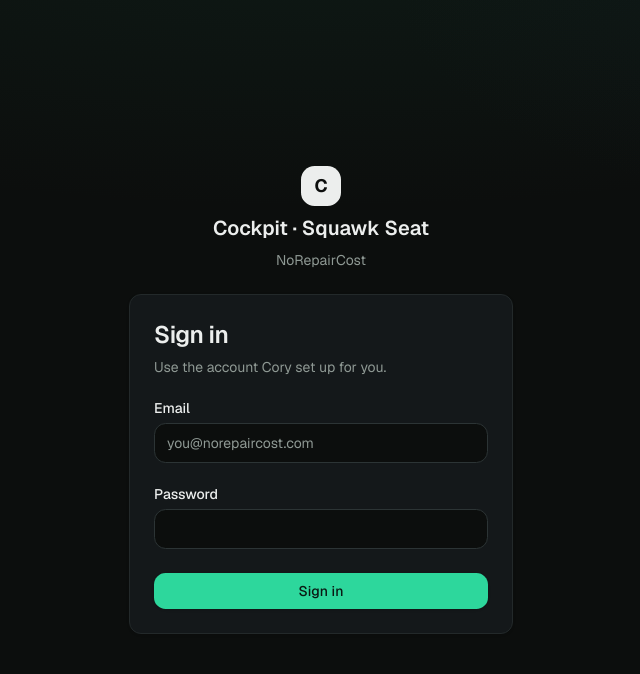
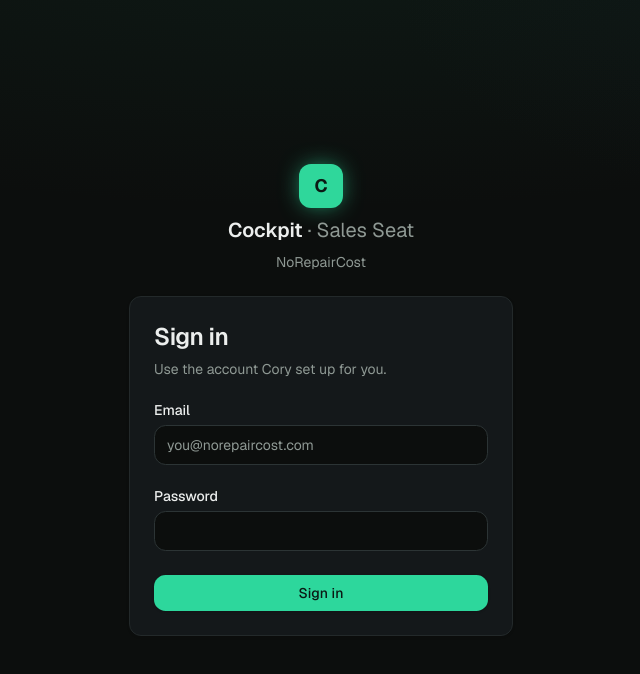
Before and after one commit to Corymgrant/nrc-squawk-seat, a Next.js app: page /auth/login in a window 1280 px wide. Shown: the top 674 px of the page, without its empty margins (319-959 px from the left). Built offline with nearby package versions, Linux system fonts and the light colour scheme; no server answers.

Commit message:
Login gate: match unified kit chrome — emerald monogram + Sales Seat label (job 685)
Co-Authored-By: Claude Opus 4.8 <noreply@anthropic.com>

```diff
--- a/components/login-form.tsx
+++ b/components/login-form.tsx
@@ -8,6 +8,7 @@ import { Input } from "@/components/ui/input";
 import { Label } from "@/components/ui/label";
 import { useRouter } from "next/navigation";
 import { useState } from "react";
+import { activeKit } from "@/lib/kit-config";
 
 export function LoginForm({ className, ...props }: React.ComponentPropsWithoutRef<"div">) {
   const [email, setEmail] = useState("");
@@ -36,9 +37,16 @@ export function LoginForm({ className, ...props }: React.ComponentPropsWithoutRe
   return (
     <div className={cn("flex flex-col gap-6", className)} {...props}>
       <div className="flex flex-col items-center gap-2 text-center">
-        <span className="inline-flex h-10 w-10 items-center justify-center rounded-lg bg-foreground text-background text-lg font-bold">C</span>
-        <h1 className="text-xl font-semibold">Cockpit · Squawk Seat</h1>
-        <p className="text-sm text-muted-foreground">NoRepairCost</p>
+        <span
+          className="inline-flex h-11 w-11 items-center justify-center rounded-xl text-lg font-bold text-primary-foreground"
+          style={{ background: activeKit.accent, boxShadow: `0 0 24px -6px ${activeKit.accent}` }}
+        >
+          {activeKit.monogram}
+        </span>
+        <h1 className="text-xl font-semibold">
+          {activeKit.product} <span className="text-muted-foreground font-normal">· {activeKit.seatLabel}</span>
+        </h1>
+        <p className="text-sm text-muted-foreground">{activeKit.brand}</p>
       </div>
       <Card>
         <CardHeader>
```
